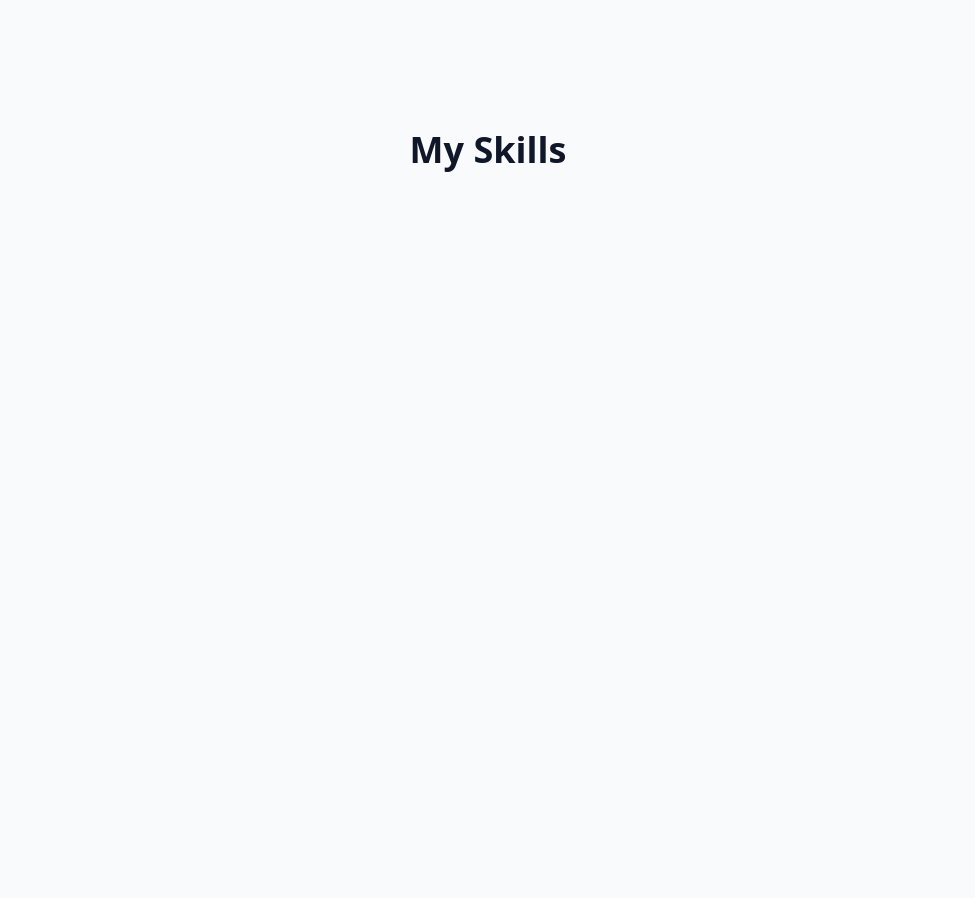
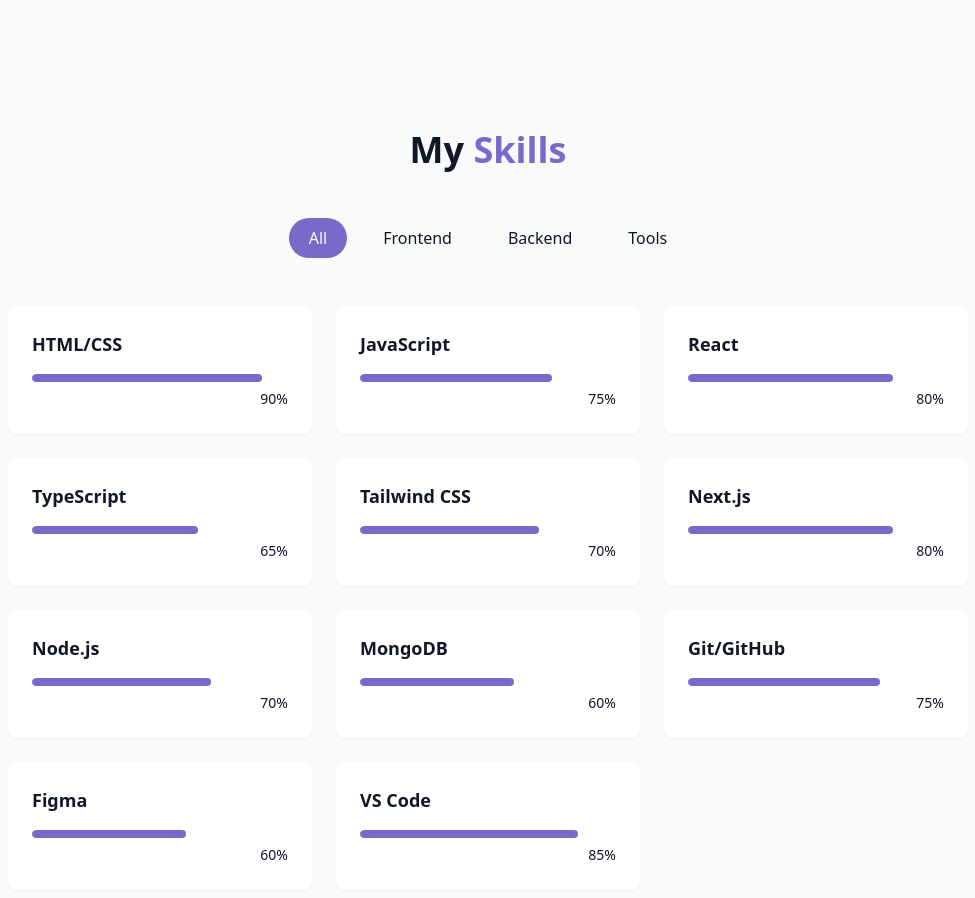
Before and after one commit to hphantech/Portfolio, a React (Vite) app: page / in a window 1280 px wide. Shown: the part 1400-2298 px from the top of the page, without its empty margins (152-1127 px from the left). Before the commit the page ends 1714 px from the top, so only its background shows below. Built offline with nearby package versions, Linux system fonts and the light colour scheme.

Commit message:
SkillsSection finished

```diff
--- a/src/components/SkillsSection.jsx
+++ b/src/components/SkillsSection.jsx
@@ -1,3 +1,5 @@
+import { useState } from "react"
+import { cn } from "../lib/utils";
 const skills = [
     // Frontend
   { name: "HTML/CSS", level: 90, category: "frontend" },
@@ -17,13 +19,59 @@
   { name: "VS Code", level: 85, category: "tools" },
 ]
 
+const categories = ["all", "frontend", "backend", "tools"];
+
+
 export const SkillsSection = () => {
+
+    const [activeCategory, setActiveCategory] = useState("all")
+
+    const filteredSkills = skills.filter(
+        (skill) => activeCategory === "all" || skill.category === activeCategory
+    )
+
     return <section id="skills" className="py-24 px-4 relative bg-secondary/30">
 
         <div className="container mx-auto max-w-5xl">
             <h2 className="text-3xl md:text-4xl font-bold mb-12 text-center">
-                My <span>Skills</span>
+                My <span className="text-primary">Skills</span>
             </h2>
+
+            <div className="flex flex-wrap justify-center gap-4 mb-12">
+                {categories.map((category, key) => (
+                    <button
+                    key={key}
+                    onClick={() => setActiveCategory(category)}
+                    className={cn(
+                            "px-5 py-2 rounded-full transition-colors duration-300 capitalize",
+                            activeCategory === category ? "bg-primary text-primary-foreground"
+                            : "bg-secondary/70 text-foreground hover:bd-secondary"
+                    )}
+                    >
+                    {category}
+                    </button>
+                ))}
+            </div>
+
+            <div className="grid grid-cols-1 sm:grid-cols-2 lg:grid-cols-3 gap-6">
+                {filteredSkills.map((skill, key) => (
+                    <div key={key} className="bg-card p-6 rounded-lg shadow-xs card-hover">
+                        <div className="text-left mb-4">
+                            <h3 className="font-semibold text-lg">
+                                {skill.name}
+                            </h3>
+                        </div>
+                        <div className="w-full bg-secondary/50 h-2 rounded-full overflow-hidden">
+                        <div className="bg-primary h-2 rounded-full origin-left animate-[grow_1.5s_ease-out"
+                        style={{width: skill.level + "%"}}/>
+                        </div>
+                        <div className="text-right mt-1">
+                            <span className="text-sm text-muted-foreground">{skill.level}%</span>
+                        </div>
+                    </div>
+
+                ))}
+            </div>
 
         </div>
     </section>
```
